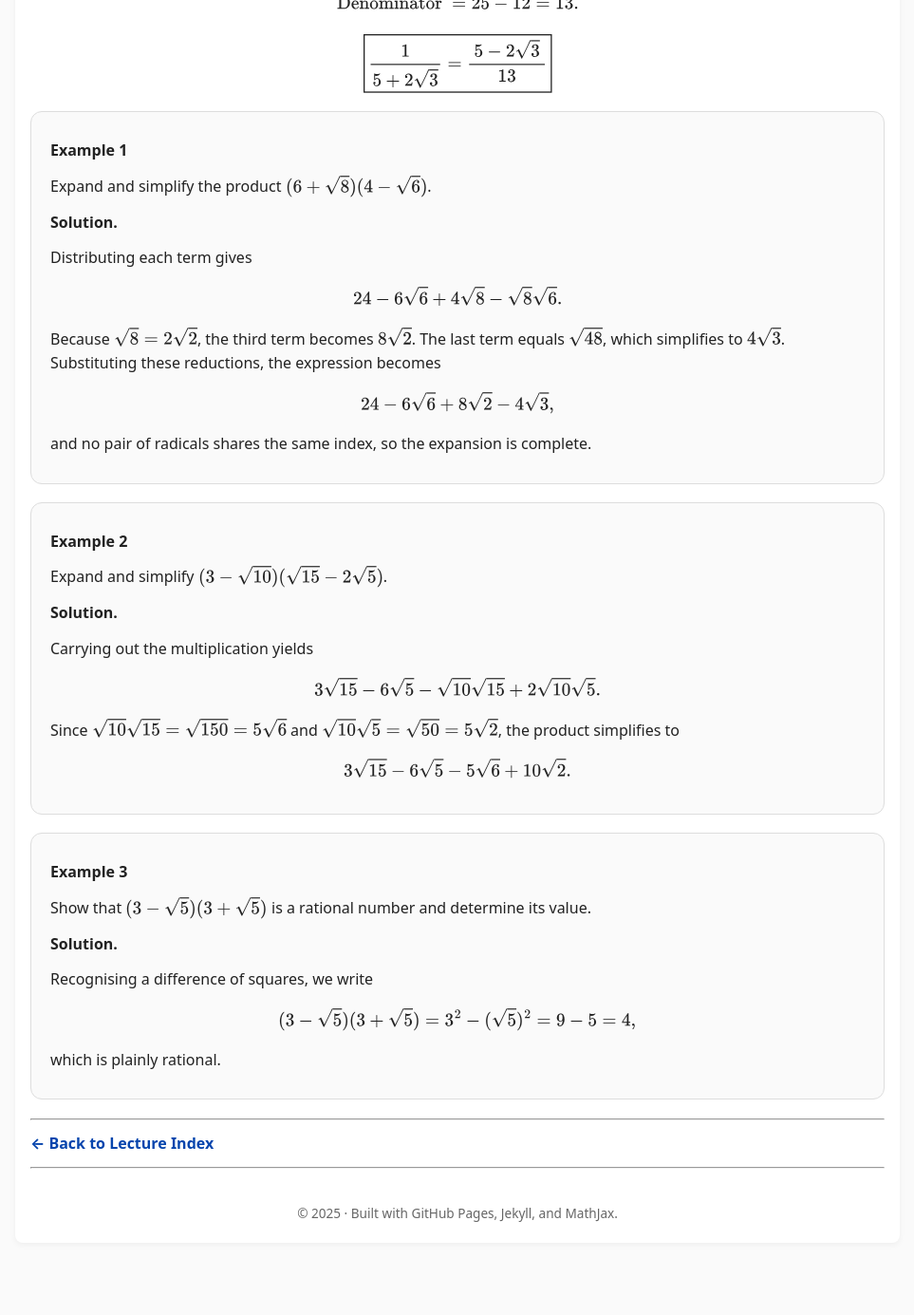
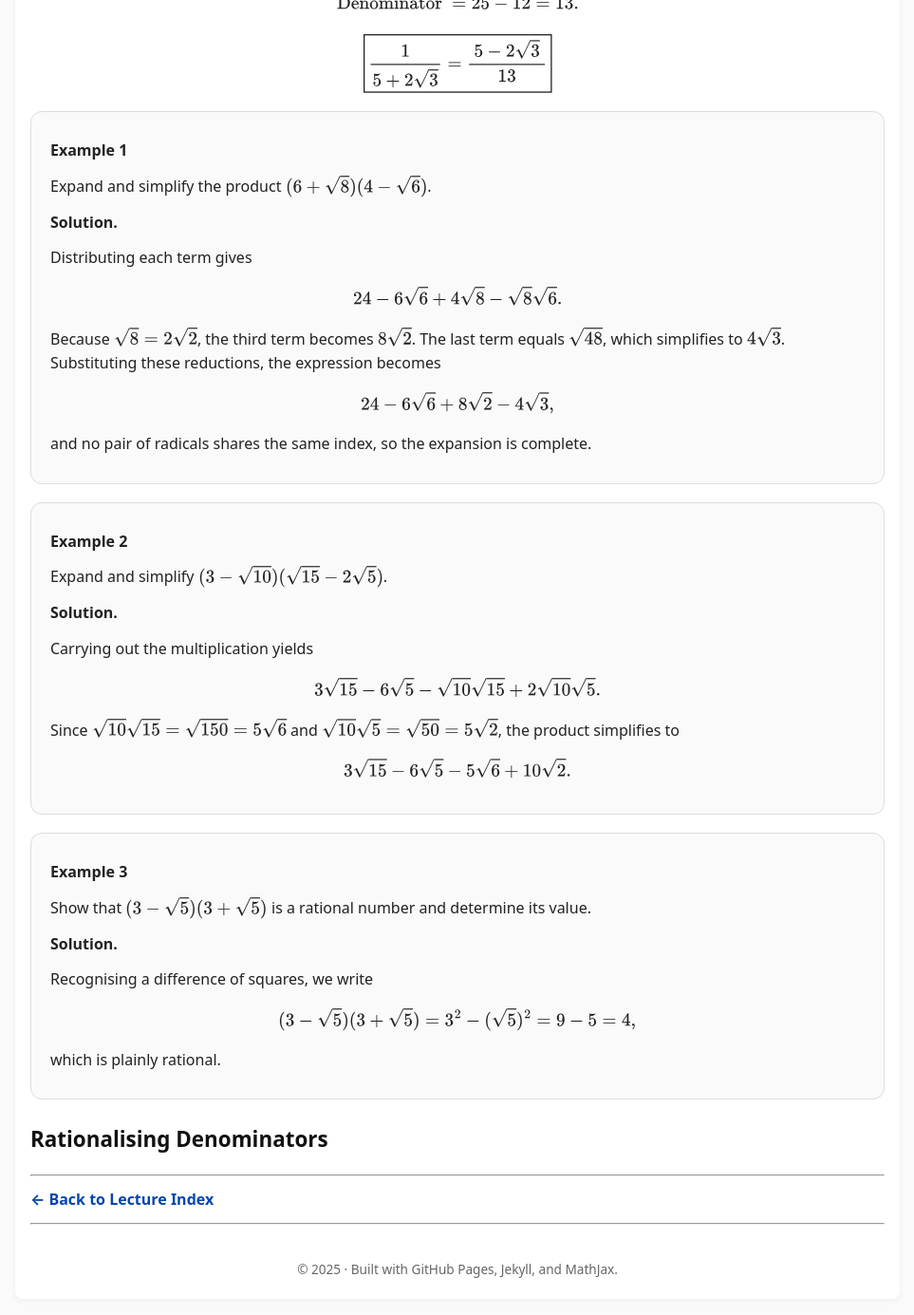
Before and after one commit to SaleemKamaludin/SaleemKamaludin.github.io, a Jekyll site: the page built from courses/math-1115/lecture-notes/lecture3.md, in a window 1280 px wide and 1400 px high, scrolled down 6166 px. Shown: the top 1385 px of the window at 95% size, without its empty margins (158-1121 px from the left). Built offline with Jekyll 4.4.1, drawn with Linux system fonts in a browser that asks for light colours; before the commit the page ends 7507 px from its top, so only the background shows below that.

Commit message:
Update lecture3.md

```diff
--- a/courses/math-1115/lecture-notes/lecture3.md
+++ b/courses/math-1115/lecture-notes/lecture3.md
@@ -1008,7 +1008,18 @@ To ensure consistency, these operations must be performed in a **specific order*
 
 
 
+<!-- Optional minimal styling for this subsection -->
+<style>
+  .section-card {
+    border: 1px solid #e0e0e0;
+    border-radius: 12px;
+    padding: 1.25rem 1.5rem;
+    margin: 1.5rem 0;
+    background: #fafafa;
+  }
+</style>
 
+<h2 id="rationalising-denominators">Rationalising Denominators</h2>
 
 
 
```
